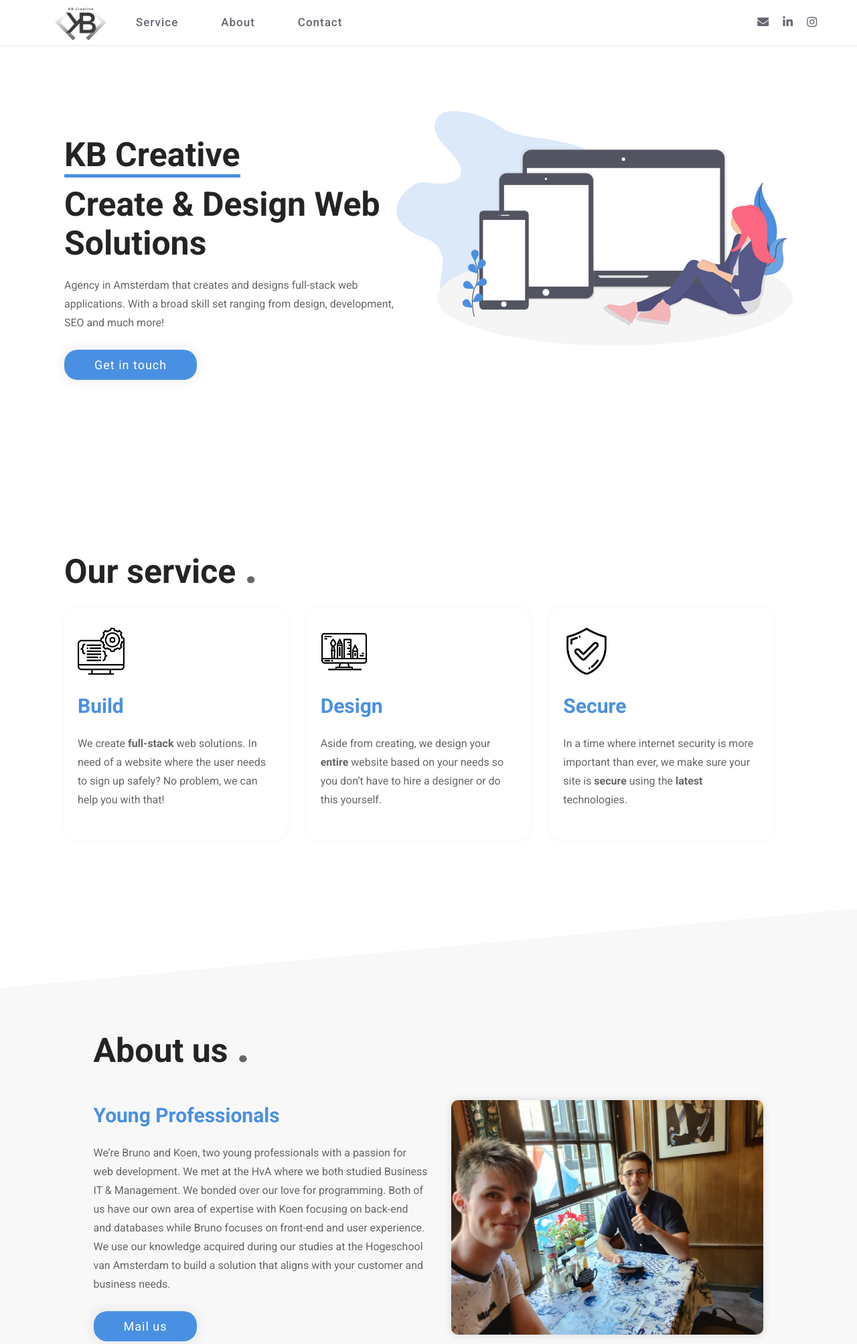
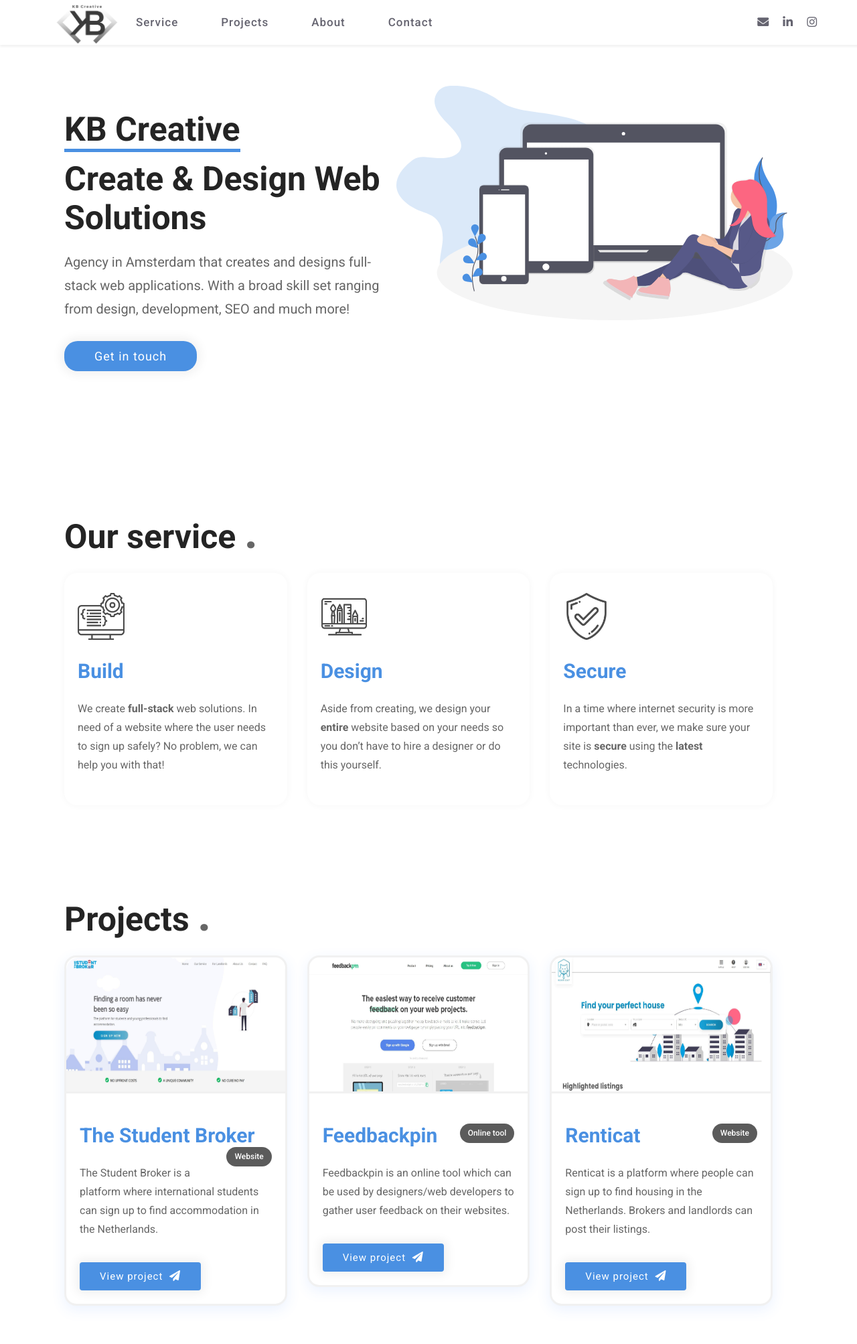
Before and after one commit to BrunoFigueiredo2k/KB-Creative, a PHP site: page /pages/index.html in a window 1280 px wide. Shown: the top 2006 px of the page at 67% size. Run offline with PHP 8.4, Linux system fonts and the light colour scheme; some libraries are stand-ins or nearby versions.

Commit message:
with message fixed and projects

```diff
--- a/pages/index.html
+++ b/pages/index.html
@@ -22,11 +22,12 @@
 
     <div class="header">
         <div class="header-content">
-            <ul class="header-nav" data-aos="fade-down" data-aos-duration="600">
+            <ul class="header-nav">
                 <li><a href="#home" class="logo-link"><img src="../img/logo/KB Creative.png" alt="Logo KB Creative"
                             class="logo-header"></a>
                 </li>
                 <li class="header-li" id="header-li"><a href="#service" style="margin-left: 40px;">Service</a></li>
+                <li class="header-li" id="header-li"><a href="#projects">Projects</a></li>
                 <li class="header-li" id="header-li"><a href="#about">About</a></li>
                 <li class="header-li" id="header-li"><a href="#contact">Contact</a></li>
                 <li class="header-socials"><a href="https://www.instagram.com/kbcreative.nl/" rel="noopener"
@@ -35,7 +36,8 @@
                         target="_blank"><i class="fab fa-linkedin-in"></i></a></li>
                 <li class="header-socials"><a href="mailto:kbcreativeAThotmailDOTcom" onclick="this.href=this.href
                     .replace(/AT/,'@')
-                    .replace(/DOT/,'.')" style="text-decoration: underline;"><i class="fas fa-envelope"></i></a></li>
+                    .replace(/DOT/,'.')" style="text-decoration: underline;"><i class="fas fa-envelope"></i></a>
+                </li>
             </ul>
         </div>
     </div>
@@ -47,6 +49,7 @@
         <div id="myLinks">
             <a href="#service" onclick="closeDropdown()">Service</a>
             <a href="#about" onclick="closeDropdown()">About</a>
+            <a href="#projects" onclick="closeDropdown()">Projects</a>
             <a href="#contact" onclick="closeDropdown()">Contact</a>
         </div>
         <a href="javascript:void(0);" class="icon" onclick="myFunction()">
@@ -55,18 +58,21 @@
     </div>
 
     <section id="home">
-        <div class="container" data-aos="fade-right" data-aos-duration="900">
+        <div class="container">
             <div class="row">
-                <div class="column">
-                    <h1 class="heading"><span style="border-bottom: 5px solid #4a90e2; line-height: 1.8em;">KB
+                <div class="column" data-aos="fade-right" data-aos-duration="700">
+                    <h1 class="heading landing-title"><span
+                            style="border-bottom: 5px solid #4a90e2; line-height: 1.8em;">KB
                             Creative</span> <br> Create &
                         Design Web Solutions </h1>
-                    <p>Agency in Amsterdam that creates and designs full-stack web applications. With a broad skill set
+                    <p class="landing-paragraph">Agency in Amsterdam that creates and designs full-stack web
+                        applications. With a broad skill
+                        set
                         ranging from
                         design, development, SEO and much more!</p>
                     <a href="#contact" class="primary-btn">Get in touch</a>
                 </div>
-                <div class="column">
+                <div class="column" data-aos="fade-left" data-aos-duration="700">
                     <img src="../img/illustrations/illu-home.svg" alt="Development image" height="350"
                         style="float: right;">
                 </div>
@@ -75,56 +81,88 @@
     </section>
 
     <section id="service">
-        <div class="container" data-aos="fade-right" data-aos-duration="900">
+        <div class="container" data-aos="fade-right" data-aos-duration="700">
             <h1 class="heading">Our service <span class="header-dot">.</span></h1>
             <div class="row">
                 <div class="column">
-                    <div class="card">
-                        <img src="../img/icons/dev-icon.png" loading="lazy" width="70" alt="Design Icon">
+                    <div class="card card-hover column">
+                        <img src="../img/icons/dev-icon.png" loading="lazy" width="70" alt="Development Icon"
+                            class="img-icon">
                         <h2 class="subheading">Build</h2>
-                        <p>We create <b>full-stack</b> web solutions. In need of a website where the user needs to sign
+                        <p>We create <b>full-stack</b> web solutions. In need of a website where the user needs to
+                            sign
                             up
                             safely? No problem, we can help you with that!</p>
                     </div>
                 </div>
                 <div class="column">
-                    <div class="card">
-                        <img src="../img/icons/design-icon.png" loading="lazy" width="70" alt="Development Icon">
+                    <div class="card card-hover">
+                        <img src="../img/icons/design-icon.png" loading="lazy" width="70" alt="Design Icon"
+                            class="img-icon">
                         <h2 class="subheading">Design</h2>
-                        <p>Aside from creating, we design your <b>entire</b> website based on your needs so you don’t
+                        <p>Aside from creating, we design your <b>entire</b> website based on your needs so you
+                            don’t
                             have to hire a
                             designer or do this yourself. </p>
                     </div>
                 </div>
                 <div class="column">
-                    <div class="card">
-                        <img src="../img/icons/security-icon.png" loading="lazy" width="70" alt="Design Icon">
+                    <div class="card card-hover">
+                        <img src="../img/icons/security-icon.png" loading="lazy" width="70" alt="Security Icon"
+                            class="img-icon">
                         <h2 class="subheading">Secure</h2>
                         <p>In a time where internet security is more important than ever, we make sure your site is
-                            <b>secure</b> using the <b>latest</b> technologies. </p>
+                            <b>secure</b> using the <b>latest</b> technologies.
+                        </p>
                     </div>
                 </div>
             </div>
         </div>
     </section>
 
+    <!-- <section id="reviews">
+        <div class="container" data-aos="fade-right" data-aos-duration="700">
+            <h1 class="heading">Reviews <span class="header-dot">.</span></h1>
+            <div class="row" id="reviews-row">
+                <div class="swiper-container">
+                    <div class="swiper-wrapper">
+
+                    </div>
+                </div>
+            </div>
+        </div>
+    </section> -->
+
+    <section id="projects">
+        <div class="container" data-aos="fade-right" data-aos-duration="700">
+            <h1 class="heading">Projects <span class="header-dot">.</span>
+            </h1>
+            <div class="row" id="projects-row-1">
+
+            </div>
+        </div>
+    </section>
+
     <section id="about">
         <div class="diagonal-content">
-            <div class="container" data-aos="fade-right" data-aos-duration="900">
+            <div class="container" data-aos="fade-right" data-aos-duration="700">
                 <h1 class="heading">About us <span class="header-dot">.</span></h1>
                 <div class="row">
                     <div class="column">
                         <h2 class="subheading">Young Professionals</h2>
-                        <p>We’re Bruno and Koen, two young professionals with a passion for web development. We met at
+                        <p>We’re Bruno and Koen, two young professionals with a passion for web development. We met
+                            at
                             the HvA where we both studied Business IT & Management. We bonded over our love for
-                            programming. Both of us have our own area of expertise with Koen focusing on back-end and
+                            programming. Both of us have our own area of expertise with Koen focusing on back-end
+                            and
                             databases while Bruno focuses on front-end and user experience. We use our knowledge
-                            acquired during our studies at the Hogeschool van Amsterdam to build a solution that aligns
+                            acquired during our studies at the Hogeschool van Amsterdam to build a solution that
+                            aligns
                             with your customer and business needs.
                         </p>
                         <a href="mailto:kbcreativeAThotmailDOTcom" onclick="this.href=this.href
-                        .replace(/AT/,'@')
-                        .replace(/DOT/,'.')" class="primary-btn">Mail us</a>
+                            .replace(/AT/,'@')
+                            .replace(/DOT/,'.')" class="primary-btn">Mail us</a>
                     </div>
                     <div class="column">
                         <img src="../img/about-us.png" loading="lazy" id="about-img" alt="Web Development computer"
@@ -136,8 +174,9 @@
     </section>
 
     <section id="contact">
-        <div class="container" data-aos="fade-right" data-aos-duration="900">
-            <h1 class="heading">Contact <span class="header-dot">.</span></h1>
+        <div class="container" data-aos="fade-right" data-aos-duration="700">
+            <h1 class="heading">Contact <span class="header-dot">.</span>
+            </h1>
             <div class="row">
                 <div class="column">
                     <p>Want to work together or have us create and design a fully customized website for
@@ -167,10 +206,10 @@
                             minlength="10" maxlength="10">
 
                         <label for="message">Message <span class="required-form">*</span></label>
-                        <textarea rows="5" placeholder="Type your message here..." id="message" name="entry.190021963"
+                        <textarea rows="5" placeholder="Type your message here..." id="message" name="entry.839337160"
                             required maxlength="500"></textarea>
 
-                        <input type="submit" name="entry.839337160" value="Submit">
+                        <input type="submit" value="Submit">
 
                     </form>
                 </div>
@@ -184,22 +223,25 @@
 
     <footer>
         <div class="container">
-            <ul class=" socials">
+            <ul class="socials">
                 <li><a href="https://www.instagram.com/kbcreative.nl/" rel="noopener" target="_blank"><i
                             class="fab fa-instagram"></i></a></li>
                 <li><a href="https://www.linkedin.com/company/kbcreative-nl" rel="noopener" target="_blank"><i
                             class="fab fa-linkedin-in"></i></a></li>
                 <li><a href="mailto:kbcreativeAThotmailDOTcom" onclick="this.href=this.href
                     .replace(/AT/,'@')
-                    .replace(/DOT/,'.')" style="text-decoration: underline;"><i class="fas fa-envelope"></i></a></li>
+                    .replace(/DOT/,'.')" style="text-decoration: underline;"><i class="fas fa-envelope"></i></a>
+                </li>
             </ul>
-            <img src="../img/logo/kb-creative-logo-white.png" alt="KB Creative logo white" height="70">
+            <img src="../img/logo/KB Creative.png" alt="KB Creative logo white" height="70" />
 
-            <p style="color: rgba(255, 255, 255, 0.575); font-size: 14px;">© Copyright KB Creative | 2020</p>
+            <p style="font-size: 14px;">© Copyright KB Creative | 2020</p>
         </div>
     </footer>
+</body>
 
-</body>
+<script src="../js/projects.js"></script>
+<script src="../js/reviews.js"></script>
 
 <script src="https://unpkg.com/aos@2.3.1/dist/aos.js"></script>
 <script>
--- a/style.css
+++ b/style.css
@@ -51,7 +51,7 @@
 
 a {
 	color: blue;
-	text-decoration: none; /* no underline */
+	text-decoration: none;
 }
 
 .header-nav a {
@@ -89,7 +89,7 @@
 
 .logo-header {
 	position: absolute;
-	left: 0;
+	margin-left: -30px;
 	top: 0;
 	height: 98%;
 }
@@ -112,6 +112,10 @@
 .subheading {
 	font-size: 30px;
 	color: #4a90e2;
+}
+
+.landing-paragraph{
+	font-size: 20px;
 }
 
 p {
@@ -139,7 +143,7 @@
 }
 
 #home {
-	padding: 13% 0;
+	padding: 10% 0;
 	display: flex;
 	align-items: center;
 	justify-content: center;
@@ -152,7 +156,7 @@
 	width: 100%;
 }
 
-.column {
+.column, .review-content {
 	flex-direction: column;
 	flex-basis: 100%;
 	flex: 1;
@@ -160,12 +164,28 @@
 
 .card {
 	padding: 30px 20px;
+	transition: 200ms ease-in-out;
 	border-radius: 20px;
 	margin-right: 30px;
 	box-shadow: 0 0 10px 2px rgba(0, 0, 0, 0.027);
 }
 
-/* Contact form */
+.img-icon{
+	transition: 200ms ease-in-out;
+	opacity: 0.7;
+}
+
+.card-hover:hover{
+	margin-top: -5px;
+	box-shadow: 0 0 15px 8px rgba(0, 0, 0, 0.027);
+}
+
+.card-hover:hover .img-icon{
+	transform: scale(1.05);
+	opacity: 1;
+}
+
+
 /* Style inputs with type="text", select elements and textareas */
 input[type=text],
 input[type=number],
@@ -189,7 +209,7 @@
 }
 
 /* Style the submit button with a specific background color etc */
-input[type=submit] {
+input[type=submit], .btn-project {
 	background-color: #4a90e2;
 	color: white;
 	padding: 12px 30px;
@@ -198,12 +218,14 @@
 	letter-spacing: 1px;
 	border-radius: 4px;
 	cursor: pointer;
+	display: inline-block;
 	transition: 200ms smooth;
 	box-shadow: 0 0 15px 5px #0000000f;
 }
 
 /* When moving the mouse over the submit button, add a darker green color */
-input[type=submit]:hover {
+input[type=submit]:hover,
+.btn-project:hover {
 	background-color: #5a9be6;
 }
 
@@ -229,7 +251,8 @@
 
 footer {
 	text-align: center;
-	background-color: #242424;
+	background-color: #fafbfc;
+	color: #959da5;
 	padding: 30px 40px;
 }
 
@@ -242,7 +265,7 @@
 }
 
 .socials a {
-	color: white;
+	color: #959da5;
 	font-size: 22px;
 	padding: 0 20px;
 }
@@ -297,7 +320,7 @@
 }
 
 /* Mobile responsive media queries */
-@media (max-width: 767px) {
+@media (max-width: 800px) {
 	h1 {
 		font-size: 38px !important;
 		line-height: 1.5em;
@@ -340,12 +363,15 @@
 	.illustration-img{
 		width: 100% !important;
 	}
+
+	.container{
+		width: 90%;
+	}
 }
 
 @media (max-width: 1100px) {
 	.row {
 		display: inline-block !important;
-		margin-right: -80%;
 	}
 
 	#about-img {
@@ -367,3 +393,80 @@
 	float: right;
 	width: 92%;
 }
+
+.project-top{
+	width: 100%;
+	height:200px;
+	margin: 0;
+	padding: 0;
+	border-bottom: 3px solid rgba(128, 128, 128, 0.11);
+}
+
+.project-card{
+	border-radius: 18px;
+    box-shadow: 0 6px 20px rgba(56, 126, 255, 0.103) !important;
+    transition: all .2s ease-in-out;
+    background: #fff;
+}
+
+.project-top img{
+	height: 100%;
+	width: 100%;
+	border-top-left-radius: 20px;
+	border-top-right-radius: 20px;
+}
+
+#projects-row-1 .card{
+	padding: 0;
+	border: 3px solid rgba(128, 128, 128, 0.11);
+}
+
+.project-bottom{
+	padding: 20px !important;
+}
+
+.project-bottom i{
+	margin-left: 5px;
+	font-size: 16px;
+}
+
+.project-type{
+	padding: 0.6em 1em;
+    background-color: #242424bf;
+	color: white;
+	border-radius: 20px;
+	font-size: 12px;
+	font-weight: 500;
+	float: right;
+}
+
+#reviews{
+	background-color: #242424;
+	text-align: center;
+}
+
+.review-content{
+ 	padding: 10px 25px;
+}
+
+#reviews .heading{
+	color: white !important;
+}
+
+#reviews .header-dot{
+	color: #5a9be6 !important;;
+}
+
+.review-author{
+	font-size: 15px;
+	color: #ccc;
+}
+
+.review-logo{
+	border-radius: 50%;
+	border: 2px solid #ccc;
+	display: inline;
+	height: 30px;
+	padding: 2px;
+	width: 30px;
+}
```
Also changed, not shown: js/projects.js (added, +61 -0 lines), js/reviews.js (added, +56 -0 lines), img/projects/project-feedbackpin.JPG (added), img/projects/project-tsb.jpg (added), img/projects/renticat_project.jpg (added), img/reviews/innosons.png (added), img/reviews/the-student-broker.png (added).
